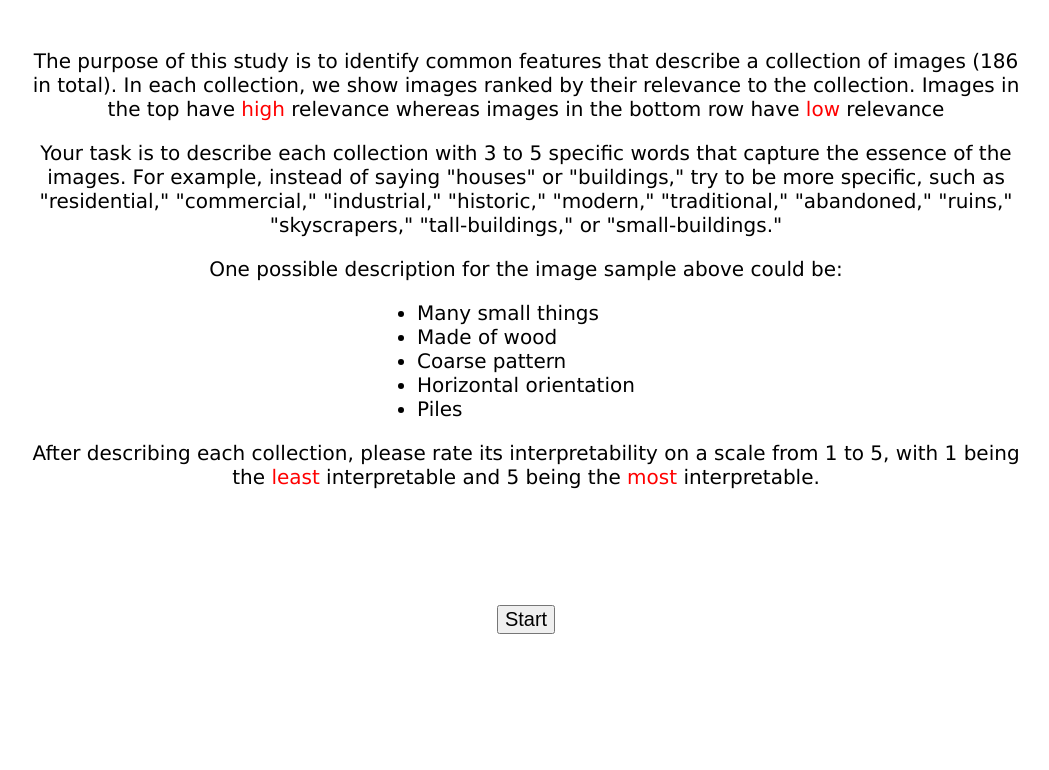
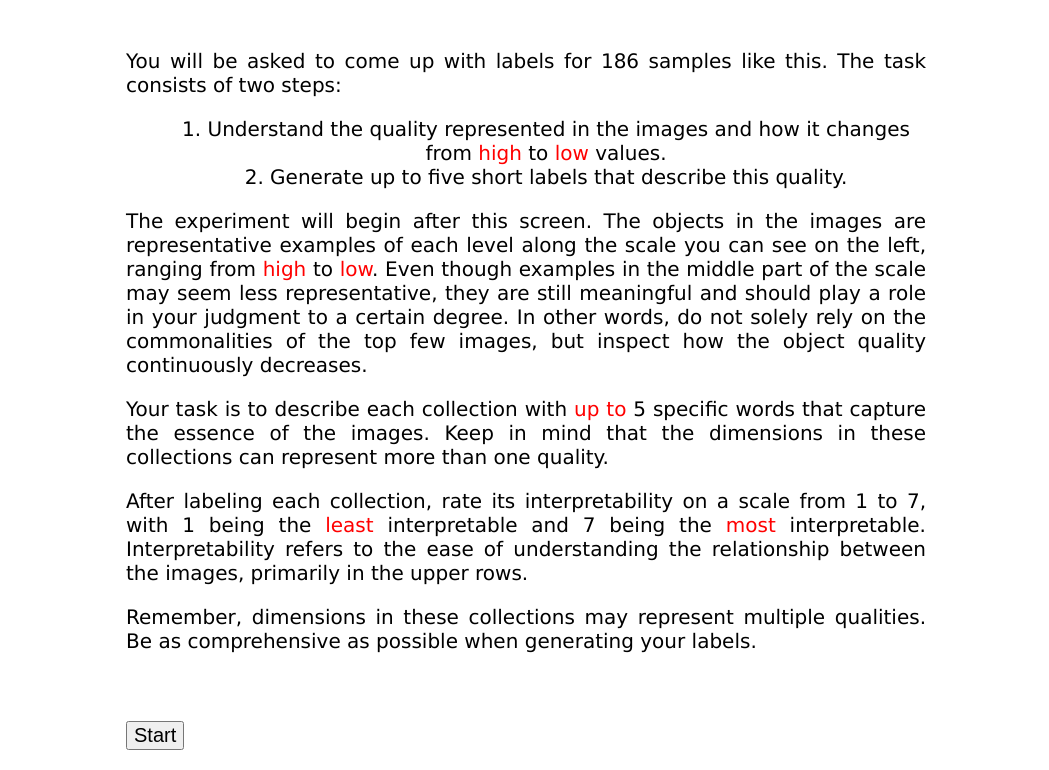
Before and after one commit to florianmahner/object-dimensions, a Flask app: page /instructions in a window 1280 px wide. Shown: the part 772-1542 px from the top of the page, without its empty margins (114-1163 px from the left). Before the commit the page ends 1406 px from the top, so only its background shows below. Run offline with Flask 3, Linux system fonts and the light colour scheme; parts of the project's set-up code (start-up, migrations or seed data) failed here and were passed over.

Commit message:
Allow whitespace, change instructions and shuffle images

```diff
--- a/experiments/flask_experiment/app.py
+++ b/experiments/flask_experiment/app.py
@@ -1,5 +1,6 @@
 import os
 import glob
+import random
 from flask import (
     Flask,
     render_template,
@@ -46,8 +47,8 @@ image_files = glob.glob(os.path.join(UPLOAD_FOLDER, "**", "*.jpg"), recursive=Tr
 image_files = [os.path.basename(f) for f in image_files]
 image_files.remove("instructions.jpg")
 
-# I have the image file in the format num_topk_large.png. sort by number
 image_files = sorted(image_files, key=lambda x: int(x.split("_")[0]))
+random.shuffle(image_files)  # Each participant sees a different order
 
 descriptions = [f"description_{i}" for i in range(1, 6)]
 output = pd.DataFrame(columns=["image_file", *descriptions, "interpretability"])
--- a/experiments/flask_experiment/templates/instructions.html
+++ b/experiments/flask_experiment/templates/instructions.html
@@ -45,7 +45,7 @@
     }
 </style>
 
-<body style="font-family:verdana ;width: 1000px; margin: 0 auto; text-align: center; font-size: 20px;">
+<body style="font-family:verdana ;width: 800px; margin: 0 auto; text-align: justify; font-size: 20px;">
     <center>
         <h1>Instructions</h1>
     </center>
@@ -53,10 +53,7 @@
 
         <div class="main">
 
-            <p>In the following experiment we present you with a series of image samples. Each image sample contains a
-                grid of 5 x 6 images:
-
-
+            <p>In this experiment, we present you with a series of image samples, with each sample containing a grid of 5 x 6 images:</p>
             <div class="image-container">
                 <div class="shaded-bar">
                     <span class="shaded-bar-text">High</span>
@@ -67,34 +64,19 @@
                         width="800">
                 </div>
             </div>
-
-            <p>The purpose of this study is to identify common features that describe a collection of images (186 in
-                total). In each collection, we show images ranked by their relevance to the collection. Images in the
-                top have <span style="color:red">high</span>
-                relevance whereas images in the bottom row have <span style="color:red">low</span> relevance
-
-            <p>Your task is to describe each collection with 3 to 5 specific words that capture the essence of the
-                images. For example, instead of saying "houses" or "buildings," try to be more specific, such as
-                "residential," "commercial," "industrial," "historic," "modern," "traditional," "abandoned," "ruins,"
-                "skyscrapers," "tall-buildings," or "small-buildings."</p>
-
-            <p>One possible description for the image sample above could be:</p>
-
-            <ul style="display: inline-block; text-align: left; margin: 0 auto; padding-left: 0;">
-                <li>Many small things</li>
-                <li>Made of wood</li>
-                <li>Coarse pattern</li>
-                <li>Horizontal orientation</li>
-                <li>Piles</li>
-            </ul>
-
-            <p>After describing each collection, please rate its interpretability on a scale from 1 to
-                5, with 1 being the <span style="color:red">least</span> interpretable and 5 being the <span
-                    style="color:red">most</span>
-                interpretable.</p>
-
-            <br><br>
-
+            <p>You will be asked to come up with labels for 186 samples like this. The task consists of two steps:</p>
+            <ol style="list-style-position: inside; text-align: center;">
+                <li>Understand the quality represented in the images and how it changes from <span style="color:red">high</span> to <span style="color:red">low</span> values.</li>
+                <li>Generate up to five short labels that describe this quality.</li>
+            </ol>
+            <p>The experiment will begin after this screen. The objects in the images are representative examples of each level along the scale you can see on the left, ranging from <span style="color:red">high</span> to <span style="color:red">low</span>.
+                Even though examples in the middle part of the scale may seem less representative, they are still meaningful and should play a role in your judgment to a certain degree.
+                In other words, do not solely rely on the commonalities of the top few images, but inspect how the object quality continuously decreases.</p>
+            <p>Your task is to describe each collection with <span style="color:red">up to</span> 5 specific words that capture the essence of the images.
+                 Keep in mind that the dimensions in these collections can represent more than one quality.</p>
+            <p>After labeling each collection, rate its interpretability on a scale from 1 to 7, with 1 being the <span style="color:red">least</span> interpretable
+                and 7 being the <span style="color:red">most</span> interpretable. Interpretability refers to the ease of understanding the relationship between the images, primarily in the upper rows.</p>
+            <p>Remember, dimensions in these collections may represent multiple qualities. Be as comprehensive as possible when generating your labels.</p>
             <br><br>
 
             <input type="submit" value="Start" style="font-size: 20px;">
```
Also changed, not shown: experiments/flask_experiment/templates/index.html (+19 -2 lines).
